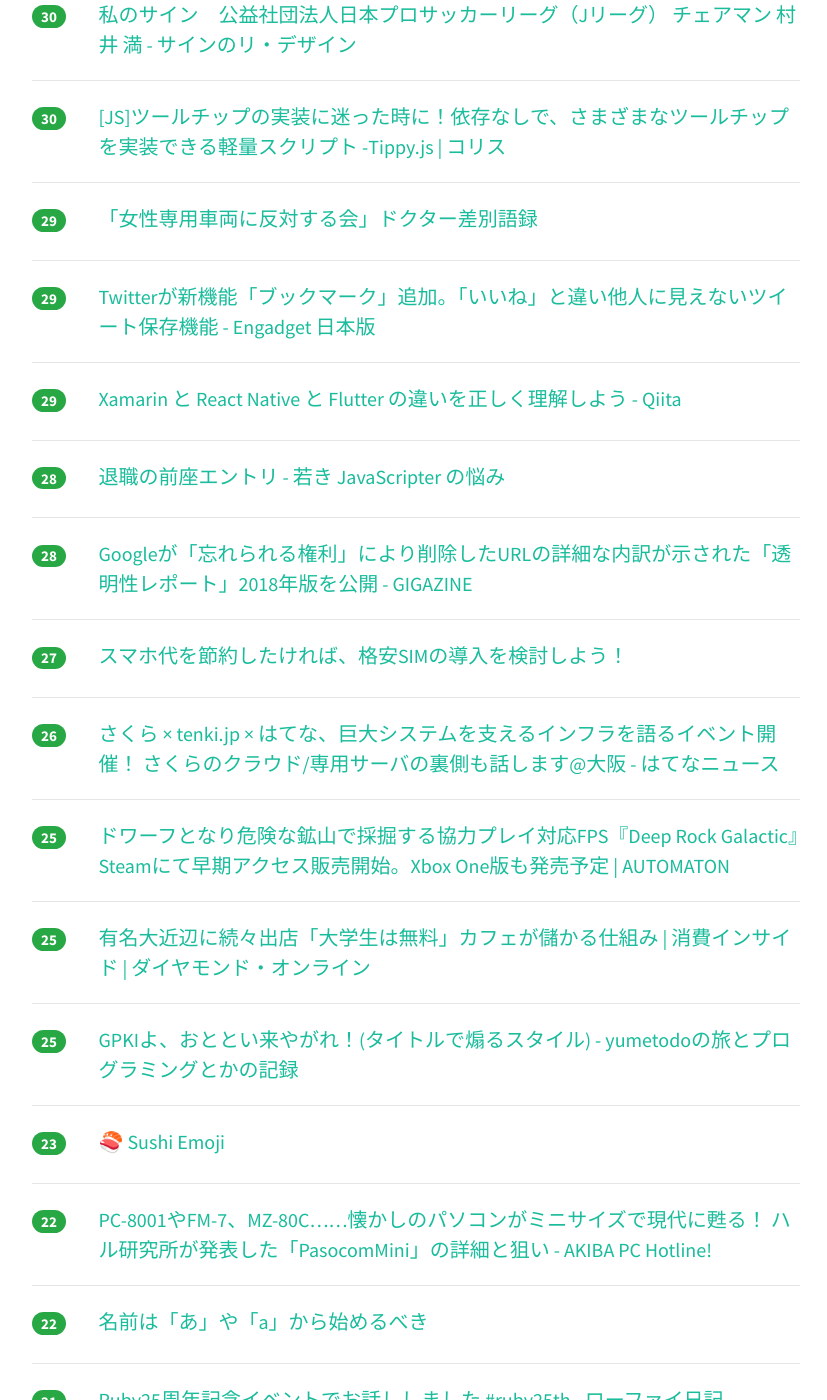
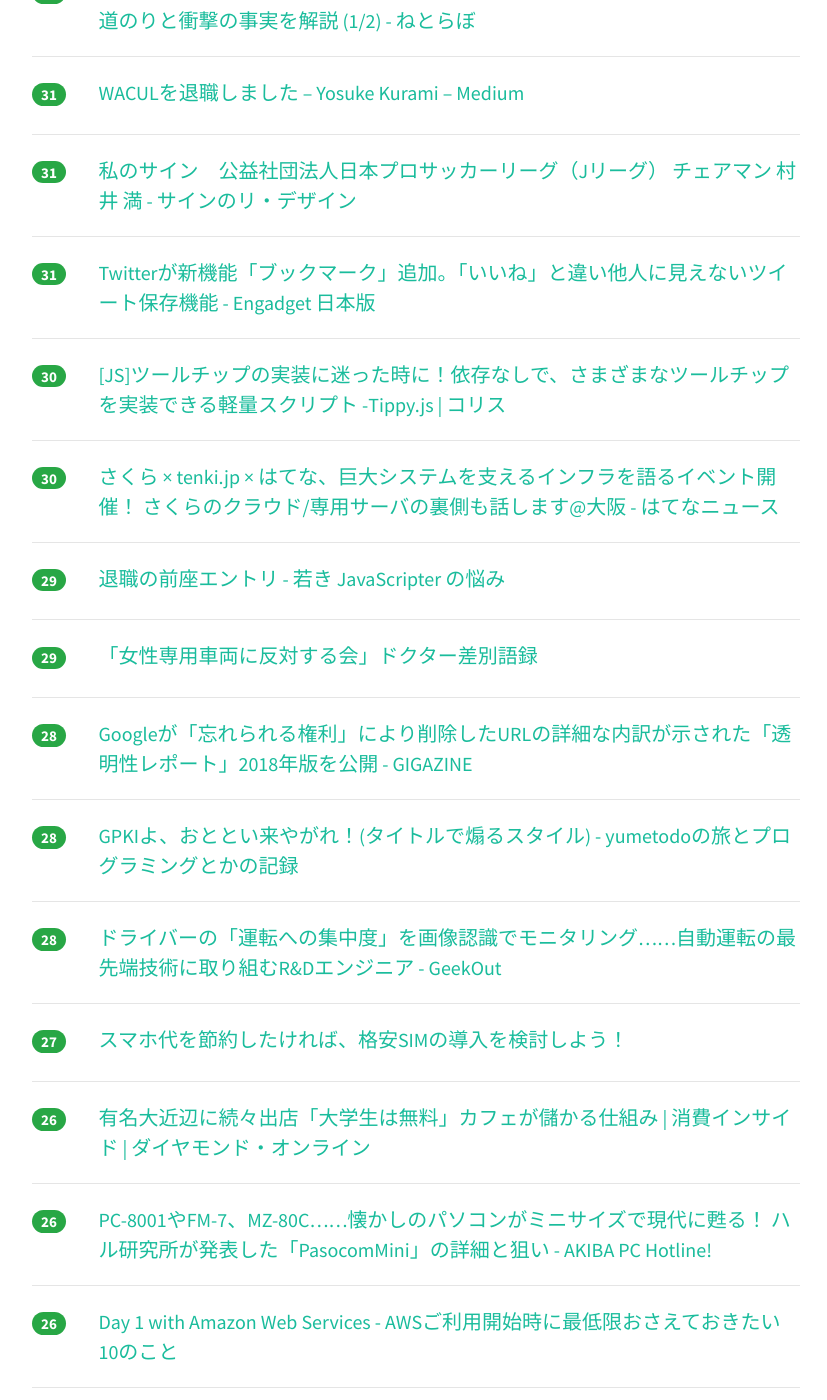
Before and after one commit to yatta47/hatena-matome-site, a Jekyll site: the page built from _posts/2018-03-01-hatena.md, in a window 1280 px wide and 1400 px high, scrolled down 2504 px. Shown: the whole window, without its empty margins (224-1051 px from the left). Built offline with Jekyll 4.4.1, drawn with Linux system fonts in a browser that asks for light colours; nearby versions of some CDN libraries; some of the changed text lies outside the part shown.

Commit message:
Updated 2018-03-01

```diff
--- a/_posts/2018-03-01-hatena.md
+++ b/_posts/2018-03-01-hatena.md
@@ -1,69 +1,84 @@
 ---
 layout: post
 title:  "2018-03-01 はてぶIT"
-date:   2018-03-01 19:02:33
+date:   2018-03-01 20:03:17
 tags: [it-hotentry]
 ---
-50 件のデータあり
+54 件のデータあり
 
 <hr><div class="row">
-<div class="col-1"><span class="badge badge-pill badge-success h2">684</span></div>
+<div class="col-1"><span class="badge badge-pill badge-success h2">744</span></div>
 <div class="col-11"><a href='http://workerexperience.hatenablog.com/entry/2018/02/28/205329' target='_blank'>提案：エンジニアに気軽に「バグ」というのはやめませんか？ - worker experienceの日記</a></div>
 </div>
 <hr>
 <div class="row">
-<div class="col-1"><span class="badge badge-pill badge-success h2">463</span></div>
+<div class="col-1"><span class="badge badge-pill badge-success h2">466</span></div>
+<div class="col-11"><a href='http://www.huffingtonpost.jp/2018/02/28/comic-days_a_23372877/' target='_blank'>講談社のマンガ6誌読み放題アプリは、出版界の危機感から生まれた 「船が沈もうとしているのに…」</a></div>
+</div>
+<hr>
+<div class="row">
+<div class="col-1"><span class="badge badge-pill badge-success h2">464</span></div>
 <div class="col-11"><a href='http://www.huffingtonpost.jp/2018/02/28/soumushou-cyber8000_a_23372873/' target='_blank'>「日給8000円・通勤手当なし」総務省サイバーセキュリティ課の求人に衝撃走る</a></div>
 </div>
 <hr>
 <div class="row">
-<div class="col-1"><span class="badge badge-pill badge-success h2">434</span></div>
-<div class="col-11"><a href='http://www.huffingtonpost.jp/2018/02/28/comic-days_a_23372877/' target='_blank'>講談社のマンガ6誌読み放題アプリは、出版界の危機感から生まれた 「船が沈もうとしているのに…」</a></div>
-</div>
-<hr>
-<div class="row">
-<div class="col-1"><span class="badge badge-pill badge-success h2">268</span></div>
+<div class="col-1"><span class="badge badge-pill badge-success h2">275</span></div>
 <div class="col-11"><a href='http://www.publickey1.jp/blog/18/webidejupyterlabpythonrscala.html' target='_blank'>オープンソースのWebIDE「JupyterLab」がベータ公開、Python/R/Scalaなどに対応。データ解析環境から統合開発環境へと進化 － Publickey</a></div>
 </div>
 <hr>
 <div class="row">
-<div class="col-1"><span class="badge badge-pill badge-success h2">137</span></div>
+<div class="col-1"><span class="badge badge-pill badge-success h2">164</span></div>
+<div class="col-11"><a href='https://mojimo.jp/' target='_blank'>mojimo - ちょうどいい文字を、ちょうどいい価格で</a></div>
+</div>
+<hr>
+<div class="row">
+<div class="col-1"><span class="badge badge-pill badge-success h2">144</span></div>
+<div class="col-11"><a href='https://developers.google.com/machine-learning/crash-course/' target='_blank'>Machine Learning Crash Course  |  Google Developers</a></div>
+</div>
+<hr>
+<div class="row">
+<div class="col-1"><span class="badge badge-pill badge-success h2">139</span></div>
 <div class="col-11"><a href='https://qiita.com/shibu_t/items/8d103e8747638245aae9' target='_blank'>さくらVPSで利用していたmemcachedがリフレクションDDoS攻撃発信の踏み台として悪用された件 - Qiita</a></div>
 </div>
 <hr>
 <div class="row">
-<div class="col-1"><span class="badge badge-pill badge-success h2">130</span></div>
-<div class="col-11"><a href='https://developers.google.com/machine-learning/crash-course/' target='_blank'>Machine Learning Crash Course  |  Google Developers</a></div>
+<div class="col-1"><span class="badge badge-pill badge-success h2">133</span></div>
+<div class="col-11"><a href='https://qiita.com/rana_kualu/items/96b303307d6435aedf8b' target='_blank'>2018年のフロントエンドエンジニアならこの程度は知ってて当然だよな？ - Qiita</a></div>
 </div>
 <hr>
 <div class="row">
-<div class="col-1"><span class="badge badge-pill badge-success h2">127</span></div>
-<div class="col-11"><a href='https://mojimo.jp/' target='_blank'>mojimo - ちょうどいい文字を、ちょうどいい価格で</a></div>
-</div>
-<hr>
-<div class="row">
-<div class="col-1"><span class="badge badge-pill badge-success h2">86</span></div>
+<div class="col-1"><span class="badge badge-pill badge-success h2">89</span></div>
 <div class="col-11"><a href='https://www.blog.google/topics/machine-learning/learn-google-ai-making-ml-education-available-everyone/' target='_blank'>Learn with Google AI: Making ML education available to everyone</a></div>
 </div>
 <hr>
 <div class="row">
-<div class="col-1"><span class="badge badge-pill badge-success h2">77</span></div>
+<div class="col-1"><span class="badge badge-pill badge-success h2">85</span></div>
 <div class="col-11"><a href='https://japan.cnet.com/article/35115413/' target='_blank'>グーグル、「Slack」対抗の「Hangouts Chat」を一般提供 - CNET Japan</a></div>
 </div>
 <hr>
 <div class="row">
-<div class="col-1"><span class="badge badge-pill badge-success h2">71</span></div>
+<div class="col-1"><span class="badge badge-pill badge-success h2">73</span></div>
+<div class="col-11"><a href='http://service.sakuraweb.com/fuyutiger/blog/2018/03/userstream-api.html' target='_blank'>さよならの始まり：UserStream APIの廃止 - fuyutiger blog</a></div>
+</div>
+<hr>
+<div class="row">
+<div class="col-1"><span class="badge badge-pill badge-success h2">72</span></div>
 <div class="col-11"><a href='https://qiita.com/hhiroshell/items/5e81cac3e9c059029837' target='_blank'>KubernetesでWeb-AP-DBの3層アプリケーションが動くまで - Qiita</a></div>
 </div>
 <hr>
 <div class="row">
-<div class="col-1"><span class="badge badge-pill badge-success h2">70</span></div>
-<div class="col-11"><a href='https://qiita.com/rana_kualu/items/96b303307d6435aedf8b' target='_blank'>2018年のフロントエンドエンジニアならこの程度は知ってて当然だよな？ - Qiita</a></div>
+<div class="col-1"><span class="badge badge-pill badge-success h2">67</span></div>
+<div class="col-11"><a href='https://www.shigotoba.net/cbre_1706_3_wadainoabw_zenpen.html' target='_blank'>話題の「ABW」を導入したオフィス作り、そのプロセスとポイント【前編】 (シービーアールイー株式会社 オフィス訪問[3])｜最新！オフィスづくり(作り)ラボ アスクル みんなの仕事場</a></div>
 </div>
 <hr>
 <div class="row">
-<div class="col-1"><span class="badge badge-pill badge-success h2">63</span></div>
+<div class="col-1"><span class="badge badge-pill badge-success h2">65</span></div>
 <div class="col-11"><a href='https://www.slideshare.net/sakai/mlxse20180227-python' target='_blank'>関数プログラマから見たPythonと機械学習</a></div>
+</div>
+<hr>
+<div class="row">
+<div class="col-1"><span class="badge badge-pill badge-success h2">59</span></div>
+<div class="col-11"><a href='https://speakerdeck.com/opelab/20180228-person-dependancy' target='_blank'>「属人化」とは何か? 整理してみよう /20180228-person-dependancy // Speaker Deck</a></div>
 </div>
 <hr>
 <div class="row">
@@ -72,18 +87,13 @@ tags: [it-hotentry]
 </div>
 <hr>
 <div class="row">
-<div class="col-1"><span class="badge badge-pill badge-success h2">53</span></div>
-<div class="col-11"><a href='https://www.shigotoba.net/cbre_1706_3_wadainoabw_zenpen.html' target='_blank'>話題の「ABW」を導入したオフィス作り、そのプロセスとポイント【前編】 (シービーアールイー株式会社 オフィス訪問[3])｜最新！オフィスづくり(作り)ラボ アスクル みんなの仕事場</a></div>
-</div>
-<hr>
-<div class="row">
-<div class="col-1"><span class="badge badge-pill badge-success h2">52</span></div>
-<div class="col-11"><a href='https://speakerdeck.com/opelab/20180228-person-dependancy' target='_blank'>「属人化」とは何か? 整理してみよう /20180228-person-dependancy // Speaker Deck</a></div>
+<div class="col-1"><span class="badge badge-pill badge-success h2">48</span></div>
+<div class="col-11"><a href='https://dev.classmethod.jp/etc/microsoft-flow-intro/' target='_blank'>[業務効率化] Microsoft FlowでSlackへの通知を自動化する ｜ Developers.IO</a></div>
 </div>
 <hr>
 <div class="row">
 <div class="col-1"><span class="badge badge-pill badge-success h2">48</span></div>
-<div class="col-11"><a href='https://dev.classmethod.jp/etc/microsoft-flow-intro/' target='_blank'>[業務効率化] Microsoft FlowでSlackへの通知を自動化する ｜ Developers.IO</a></div>
+<div class="col-11"><a href='https://anond.hatelabo.jp/20180301160049' target='_blank'>名前は「あ」や「a」から始めるべき</a></div>
 </div>
 <hr>
 <div class="row">
@@ -92,38 +102,43 @@ tags: [it-hotentry]
 </div>
 <hr>
 <div class="row">
-<div class="col-1"><span class="badge badge-pill badge-success h2">44</span></div>
-<div class="col-11"><a href='http://service.sakuraweb.com/fuyutiger/blog/2018/03/userstream-api.html' target='_blank'>さよならの始まり：UserStream APIの廃止 - fuyutiger blog</a></div>
-</div>
-<hr>
-<div class="row">
 <div class="col-1"><span class="badge badge-pill badge-success h2">42</span></div>
 <div class="col-11"><a href='https://qiita.com/creaith/items/212d5533f07f600b4f2a' target='_blank'>フロントエンド・テストツール比較 Puppeteer #01環境構築編 - Qiita</a></div>
 </div>
 <hr>
 <div class="row">
-<div class="col-1"><span class="badge badge-pill badge-success h2">36</span></div>
+<div class="col-1"><span class="badge badge-pill badge-success h2">38</span></div>
 <div class="col-11"><a href='http://tech.kitchhike.com/entry/2018/02/28/221159' target='_blank'>Decorator と Presenter を使い分けて、 Rails を ViewModel ですっきりさせよう - KitchHike Tech Blog</a></div>
 </div>
 <hr>
 <div class="row">
-<div class="col-1"><span class="badge badge-pill badge-success h2">31</span></div>
+<div class="col-1"><span class="badge badge-pill badge-success h2">35</span></div>
+<div class="col-11"><a href='https://gigazine.net/news/20180301-google-domains-japanese/' target='_blank'>Googleでドメインが購入できる「Google Domains」が日本語対応開始 - GIGAZINE</a></div>
+</div>
+<hr>
+<div class="row">
+<div class="col-1"><span class="badge badge-pill badge-success h2">34</span></div>
+<div class="col-11"><a href='https://qiita.com/amay077/items/dff88e7ce6868615a9bb' target='_blank'>Xamarin と React Native と Flutter の違いを正しく理解しよう - Qiita</a></div>
+</div>
+<hr>
+<div class="row">
+<div class="col-1"><span class="badge badge-pill badge-success h2">33</span></div>
 <div class="col-11"><a href='http://nlab.itmedia.co.jp/nl/articles/1802/22/news143.html' target='_blank'>漫画家志望者や漫画好きは必見　漫画家が「コミックスができるまで」の長い道のりと衝撃の事実を解説 (1/2) - ねとらぼ</a></div>
 </div>
 <hr>
 <div class="row">
 <div class="col-1"><span class="badge badge-pill badge-success h2">31</span></div>
-<div class="col-11"><a href='https://gigazine.net/news/20180301-google-domains-japanese/' target='_blank'>Googleでドメインが購入できる「Google Domains」が日本語対応開始 - GIGAZINE</a></div>
-</div>
-<hr>
-<div class="row">
-<div class="col-1"><span class="badge badge-pill badge-success h2">30</span></div>
 <div class="col-11"><a href='https://medium.com/@Quramy/a16bb334f55f' target='_blank'>WACULを退職しました – Yosuke Kurami – Medium</a></div>
 </div>
 <hr>
 <div class="row">
-<div class="col-1"><span class="badge badge-pill badge-success h2">30</span></div>
+<div class="col-1"><span class="badge badge-pill badge-success h2">31</span></div>
 <div class="col-11"><a href='https://www.cloudsign.jp/media/20180228-mitsurumurai/' target='_blank'>私のサイン　公益社団法人日本プロサッカーリーグ（Jリーグ） チェアマン 村井 満 - サインのリ・デザイン</a></div>
+</div>
+<hr>
+<div class="row">
+<div class="col-1"><span class="badge badge-pill badge-success h2">31</span></div>
+<div class="col-11"><a href='http://japanese.engadget.com/2018/02/28/twitter/' target='_blank'>Twitterが新機能「ブックマーク」追加。「いいね」と違い他人に見えないツイート保存機能 - Engadget 日本版</a></div>
 </div>
 <hr>
 <div class="row">
@@ -132,28 +147,33 @@ tags: [it-hotentry]
 </div>
 <hr>
 <div class="row">
+<div class="col-1"><span class="badge badge-pill badge-success h2">30</span></div>
+<div class="col-11"><a href='http://hatenanews.com/articles/2018/03/01/110000' target='_blank'>さくら × tenki.jp × はてな、巨大システムを支えるインフラを語るイベント開催！ さくらのクラウド/専用サーバの裏側も話します@大阪 - はてなニュース</a></div>
+</div>
+<hr>
+<div class="row">
+<div class="col-1"><span class="badge badge-pill badge-success h2">29</span></div>
+<div class="col-11"><a href='http://orgachem.hatenablog.com/entry/2018/02/28/215437' target='_blank'>退職の前座エントリ - 若き JavaScripter の悩み</a></div>
+</div>
+<hr>
+<div class="row">
 <div class="col-1"><span class="badge badge-pill badge-success h2">29</span></div>
 <div class="col-11"><a href='https://anond.hatelabo.jp/20180228205001' target='_blank'>「女性専用車両に反対する会」ドクター差別語録</a></div>
 </div>
 <hr>
 <div class="row">
-<div class="col-1"><span class="badge badge-pill badge-success h2">29</span></div>
-<div class="col-11"><a href='http://japanese.engadget.com/2018/02/28/twitter/' target='_blank'>Twitterが新機能「ブックマーク」追加。「いいね」と違い他人に見えないツイート保存機能 - Engadget 日本版</a></div>
-</div>
-<hr>
-<div class="row">
-<div class="col-1"><span class="badge badge-pill badge-success h2">29</span></div>
-<div class="col-11"><a href='https://qiita.com/amay077/items/dff88e7ce6868615a9bb' target='_blank'>Xamarin と React Native と Flutter の違いを正しく理解しよう - Qiita</a></div>
+<div class="col-1"><span class="badge badge-pill badge-success h2">28</span></div>
+<div class="col-11"><a href='https://gigazine.net/news/20180228-updating-google-rtbf-transparency-report/' target='_blank'>Googleが「忘れられる権利」により削除したURLの詳細な内訳が示された「透明性レポート」2018年版を公開 - GIGAZINE</a></div>
 </div>
 <hr>
 <div class="row">
 <div class="col-1"><span class="badge badge-pill badge-success h2">28</span></div>
-<div class="col-11"><a href='http://orgachem.hatenablog.com/entry/2018/02/28/215437' target='_blank'>退職の前座エントリ - 若き JavaScripter の悩み</a></div>
+<div class="col-11"><a href='http://yumetodo.hateblo.jp/entry/2018/02/28/232939' target='_blank'>GPKIよ、おととい来やがれ！(タイトルで煽るスタイル) - yumetodoの旅とプログラミングとかの記録</a></div>
 </div>
 <hr>
 <div class="row">
 <div class="col-1"><span class="badge badge-pill badge-success h2">28</span></div>
-<div class="col-11"><a href='https://gigazine.net/news/20180228-updating-google-rtbf-transparency-report/' target='_blank'>Googleが「忘れられる権利」により削除したURLの詳細な内訳が示された「透明性レポート」2018年版を公開 - GIGAZINE</a></div>
+<div class="col-11"><a href='https://geek-out.jp/column/entry/2018/03/01/110000' target='_blank'>ドライバーの「運転への集中度」を画像認識でモニタリング……自動運転の最先端技術に取り組むR&Dエンジニア - GeekOut</a></div>
 </div>
 <hr>
 <div class="row">
@@ -163,7 +183,17 @@ tags: [it-hotentry]
 <hr>
 <div class="row">
 <div class="col-1"><span class="badge badge-pill badge-success h2">26</span></div>
-<div class="col-11"><a href='http://hatenanews.com/articles/2018/03/01/110000' target='_blank'>さくら × tenki.jp × はてな、巨大システムを支えるインフラを語るイベント開催！ さくらのクラウド/専用サーバの裏側も話します@大阪 - はてなニュース</a></div>
+<div class="col-11"><a href='http://diamond.jp/articles/-/161699' target='_blank'>有名大近辺に続々出店「大学生は無料」カフェが儲かる仕組み | 消費インサイド | ダイヤモンド・オンライン</a></div>
+</div>
+<hr>
+<div class="row">
+<div class="col-1"><span class="badge badge-pill badge-success h2">26</span></div>
+<div class="col-11"><a href='https://akiba-pc.watch.impress.co.jp/docs/column/retrosoft/1058919.html' target='_blank'>PC-8001やFM-7、MZ-80C……懐かしのパソコンがミニサイズで現代に甦る！ ハル研究所が発表した「PasocomMini」の詳細と狙い - AKIBA PC Hotline!</a></div>
+</div>
+<hr>
+<div class="row">
+<div class="col-1"><span class="badge badge-pill badge-success h2">26</span></div>
+<div class="col-11"><a href='https://www.slideshare.net/AmazonWebServicesJapan/day-1-with-amazon-web-services-aws10' target='_blank'>Day 1 with Amazon Web Services - AWSご利用開始時に最低限おさえておきたい10のこと</a></div>
 </div>
 <hr>
 <div class="row">
@@ -172,28 +202,13 @@ tags: [it-hotentry]
 </div>
 <hr>
 <div class="row">
-<div class="col-1"><span class="badge badge-pill badge-success h2">25</span></div>
-<div class="col-11"><a href='http://diamond.jp/articles/-/161699' target='_blank'>有名大近辺に続々出店「大学生は無料」カフェが儲かる仕組み | 消費インサイド | ダイヤモンド・オンライン</a></div>
-</div>
-<hr>
-<div class="row">
-<div class="col-1"><span class="badge badge-pill badge-success h2">25</span></div>
-<div class="col-11"><a href='http://yumetodo.hateblo.jp/entry/2018/02/28/232939' target='_blank'>GPKIよ、おととい来やがれ！(タイトルで煽るスタイル) - yumetodoの旅とプログラミングとかの記録</a></div>
+<div class="col-1"><span class="badge badge-pill badge-success h2">24</span></div>
+<div class="col-11"><a href='https://emojipedia.org/sushi/' target='_blank'>🍣 Sushi Emoji</a></div>
 </div>
 <hr>
 <div class="row">
 <div class="col-1"><span class="badge badge-pill badge-success h2">23</span></div>
-<div class="col-11"><a href='https://emojipedia.org/sushi/' target='_blank'>🍣 Sushi Emoji</a></div>
-</div>
-<hr>
-<div class="row">
-<div class="col-1"><span class="badge badge-pill badge-success h2">22</span></div>
-<div class="col-11"><a href='https://akiba-pc.watch.impress.co.jp/docs/column/retrosoft/1058919.html' target='_blank'>PC-8001やFM-7、MZ-80C……懐かしのパソコンがミニサイズで現代に甦る！ ハル研究所が発表した「PasocomMini」の詳細と狙い - AKIBA PC Hotline!</a></div>
-</div>
-<hr>
-<div class="row">
-<div class="col-1"><span class="badge badge-pill badge-success h2">22</span></div>
-<div class="col-11"><a href='https://anond.hatelabo.jp/20180301160049' target='_blank'>名前は「あ」や「a」から始めるべき</a></div>
+<div class="col-11"><a href='https://www.slideshare.net/GoogleCloudPlatformJP/gcp-89171680' target='_blank'>GCP本格採用で遭遇した課題とマイクロサービス的解決</a></div>
 </div>
 <hr>
 <div class="row">
@@ -203,12 +218,17 @@ tags: [it-hotentry]
 <hr>
 <div class="row">
 <div class="col-1"><span class="badge badge-pill badge-success h2">21</span></div>
-<div class="col-11"><a href='https://www.slideshare.net/GoogleCloudPlatformJP/gcp-89171680' target='_blank'>GCP本格採用で遭遇した課題とマイクロサービス的解決</a></div>
+<div class="col-11"><a href='http://www.itmedia.co.jp/news/articles/1803/01/news044.html' target='_blank'>「人工知能はうそをつく」　常識疑う力を　人狼AI研究者が描く未来 (1/3) - ITmedia NEWS</a></div>
 </div>
 <hr>
 <div class="row">
 <div class="col-1"><span class="badge badge-pill badge-success h2">21</span></div>
-<div class="col-11"><a href='http://www.itmedia.co.jp/news/articles/1803/01/news044.html' target='_blank'>「人工知能はうそをつく」　常識疑う力を　人狼AI研究者が描く未来 (1/3) - ITmedia NEWS</a></div>
+<div class="col-11"><a href='http://jp.techcrunch.com/2018/03/01/quatre-fundraising/' target='_blank'>“商品サンプリング”の概念を変えるリアル版アドテク「aircatalog」、提供元が資金調達 | TechCrunch Japan</a></div>
+</div>
+<hr>
+<div class="row">
+<div class="col-1"><span class="badge badge-pill badge-success h2">21</span></div>
+<div class="col-11"><a href='https://togetter.com/li/1204140' target='_blank'>ヤマトや佐川が労働環境や待遇を改善した結果、引越し業者界隈が人材不足に陥る状況に「当然。労働市場はそうあるべき」「引越しは本当にきつい」 - Togetter</a></div>
 </div>
 <hr>
 <div class="row">
@@ -223,12 +243,7 @@ tags: [it-hotentry]
 <hr>
 <div class="row">
 <div class="col-1"><span class="badge badge-pill badge-success h2">20</span></div>
-<div class="col-11"><a href='http://jp.techcrunch.com/2018/03/01/quatre-fundraising/' target='_blank'>“商品サンプリング”の概念を変えるリアル版アドテク「aircatalog」、提供元が資金調達 | TechCrunch Japan</a></div>
-</div>
-<hr>
-<div class="row">
-<div class="col-1"><span class="badge badge-pill badge-success h2">20</span></div>
-<div class="col-11"><a href='https://www.slideshare.net/AmazonWebServicesJapan/day-1-with-amazon-web-services-aws10' target='_blank'>Day 1 with Amazon Web Services - AWSご利用開始時に最低限おさえておきたい10のこと</a></div>
+<div class="col-11"><a href='https://inside.pixiv.blog/edvakf/3457' target='_blank'>放置しがちな社内システム こそ式年遷宮していこう - pixiv inside</a></div>
 </div>
 <hr>
 <div class="row">
@@ -237,18 +252,23 @@ tags: [it-hotentry]
 </div>
 <hr>
 <div class="row">
+<div class="col-1"><span class="badge badge-pill badge-success h2">19</span></div>
+<div class="col-11"><a href='http://funfairfanfare.com/%E3%83%9B%E3%83%BC%E3%83%A0%E3%83%9A%E3%83%BC%E3%82%B8-%E3%83%AA%E3%83%8B%E3%83%A5%E3%83%BC%E3%82%A2%E3%83%AB-%E7%9B%AE%E7%9A%84-%E5%86%8D%E8%A8%AD%E8%A8%88/' target='_blank'>ホームページのリニューアルは目的を明確にして再設計すると成功する | ホームページ制作 京都 ファンフェアファンファーレ</a></div>
+</div>
+<hr>
+<div class="row">
 <div class="col-1"><span class="badge badge-pill badge-success h2">18</span></div>
 <div class="col-11"><a href='http://jp.techcrunch.com/2018/02/28/2018-02-27-googles-flutter-ui-framework-is-now-in-beta/' target='_blank'>Dart言語によるモバイルアプリ(iOS/Android)開発フレームワークFlutterがベータを開始 | TechCrunch Japan</a></div>
 </div>
 <hr>
 <div class="row">
-<div class="col-1"><span class="badge badge-pill badge-success h2">17</span></div>
-<div class="col-11"><a href='http://funfairfanfare.com/%E3%83%9B%E3%83%BC%E3%83%A0%E3%83%9A%E3%83%BC%E3%82%B8-%E3%83%AA%E3%83%8B%E3%83%A5%E3%83%BC%E3%82%A2%E3%83%AB-%E7%9B%AE%E7%9A%84-%E5%86%8D%E8%A8%AD%E8%A8%88/' target='_blank'>ホームページのリニューアルは目的を明確にして再設計すると成功する | ホームページ制作 京都 ファンフェアファンファーレ</a></div>
+<div class="col-1"><span class="badge badge-pill badge-success h2">18</span></div>
+<div class="col-11"><a href='http://tech.nikkeibp.co.jp/atcl/nxt/column/18/00183/022700001/' target='_blank'>美しすぎて若者や女性が敬遠、iPhone Xが売れない理由はデザインにあり | 日経 xTECH（クロステック）</a></div>
 </div>
 <hr>
 <div class="row">
-<div class="col-1"><span class="badge badge-pill badge-success h2">15</span></div>
-<div class="col-11"><a href='http://tech.nikkeibp.co.jp/atcl/nxt/column/18/00183/022700001/' target='_blank'>美しすぎて若者や女性が敬遠、iPhone Xが売れない理由はデザインにあり | 日経 xTECH（クロステック）</a></div>
+<div class="col-1"><span class="badge badge-pill badge-success h2">18</span></div>
+<div class="col-11"><a href='http://tech.nikkeibp.co.jp/it/atcl/column/17/101200421/101200001/' target='_blank'>Excel方眼紙がはびこる理由、「神Excelはおかしい」と声を上げよ | 日経 xTECH（クロステック）</a></div>
 </div>
 <hr>
 <div class="row">
```
